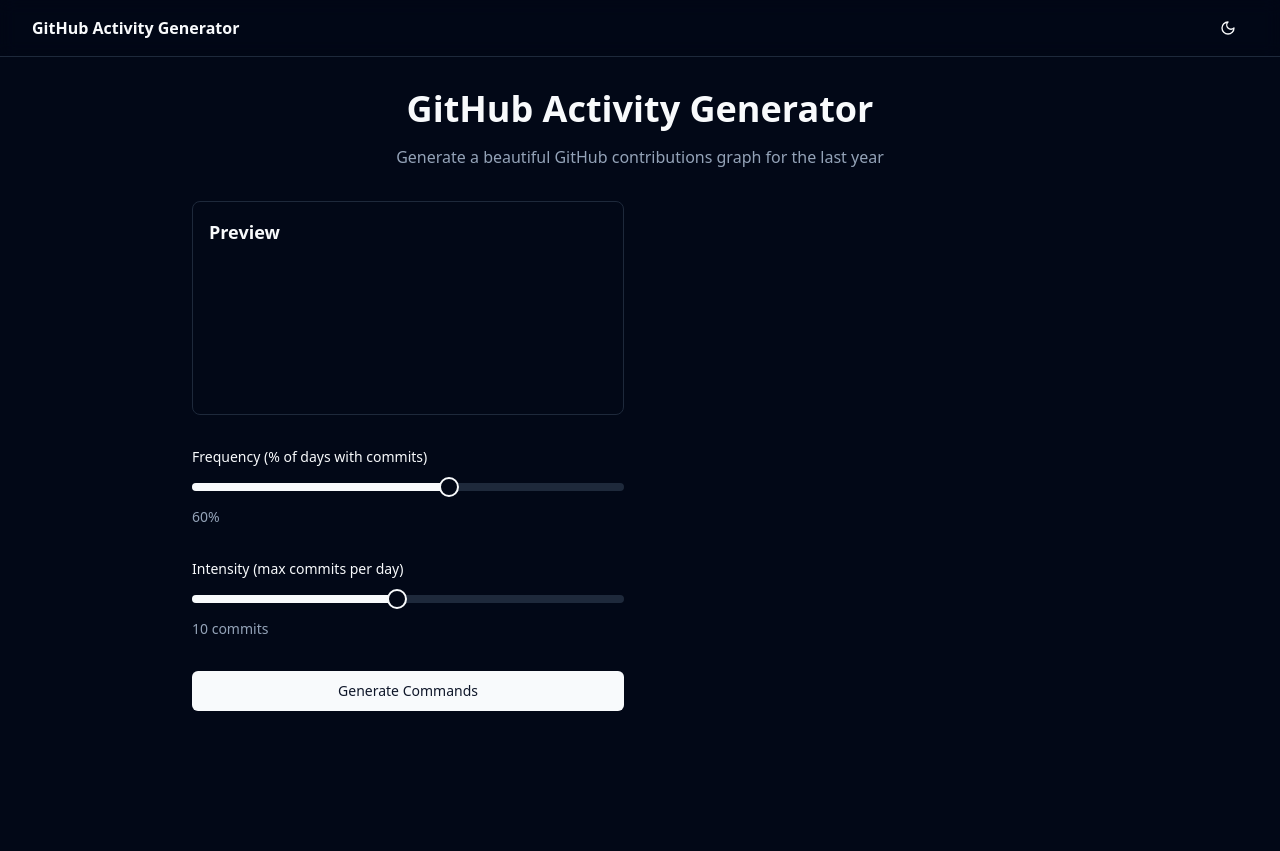
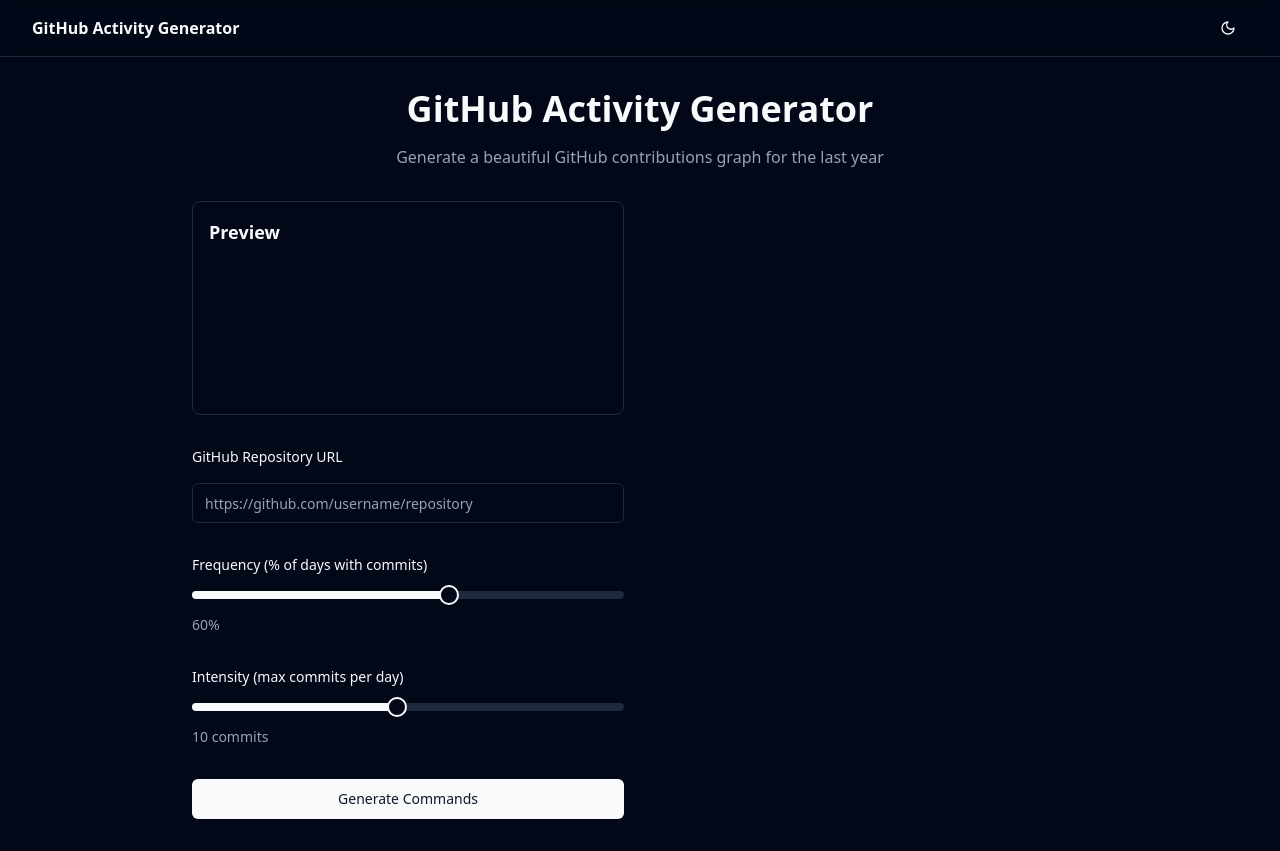
Before and after one commit to erlightdev/contribution-enchanter, a React (Vite) app: page / in a window 1280 px wide. Before the commit the page ends 800 px from the top, so only its background shows below. Built offline with nearby package versions, Linux system fonts and the light colour scheme.

Commit message:
Add GitHub Repository Command Form
Implement a form to allow users to input their GitHub repository details and generate corresponding commands based on the provided information.
[skip gpt_engineer]

```diff
--- a/src/components/CommandOutput.tsx
+++ b/src/components/CommandOutput.tsx
@@ -5,9 +5,10 @@ import { Copy } from "lucide-react";
 interface CommandOutputProps {
   frequency: number;
   intensity: number;
+  repoUrl: string;
 }
 
-const CommandOutput: React.FC<CommandOutputProps> = ({ frequency, intensity }) => {
+const CommandOutput: React.FC<CommandOutputProps> = ({ frequency, intensity, repoUrl }) => {
   const commands = `# Initialize repository
 git init
 
@@ -46,7 +47,7 @@ chmod +x generate.sh
 ./generate.sh
 
 # Push to GitHub
-git remote add origin <your-repository-url>
+git remote add origin ${repoUrl}
 git branch -M main
 git push -u origin main`;
 
--- a/src/components/GeneratorForm.tsx
+++ b/src/components/GeneratorForm.tsx
@@ -1,6 +1,7 @@
-import React from 'react';
+import React, { useState } from 'react';
 import { Slider } from "@/components/ui/slider";
 import { Button } from "@/components/ui/button";
+import { Input } from "@/components/ui/input";
 import { toast } from "sonner";
 
 interface GeneratorFormProps {
@@ -8,7 +9,7 @@ interface GeneratorFormProps {
   setFrequency: (value: number) => void;
   intensity: number;
   setIntensity: (value: number) => void;
-  onGenerate: () => void;
+  onGenerate: (repoUrl: string) => void;
 }
 
 const GeneratorForm: React.FC<GeneratorFormProps> = ({
@@ -18,8 +19,33 @@ const GeneratorForm: React.FC<GeneratorFormProps> = ({
   setIntensity,
   onGenerate,
 }) => {
+  const [repoUrl, setRepoUrl] = useState('');
+
+  const handleSubmit = (e: React.FormEvent) => {
+    e.preventDefault();
+    if (!repoUrl) {
+      toast.error("Please enter a repository URL");
+      return;
+    }
+    onGenerate(repoUrl);
+    toast.success("Commands copied to clipboard!");
+  };
+
   return (
-    <div className="space-y-8">
+    <form onSubmit={handleSubmit} className="space-y-8">
+      <div className="space-y-4">
+        <label className="block text-sm font-medium">
+          GitHub Repository URL
+        </label>
+        <Input
+          type="url"
+          placeholder="https://github.com/username/repository"
+          value={repoUrl}
+          onChange={(e) => setRepoUrl(e.target.value)}
+          className="w-full"
+        />
+      </div>
+
       <div className="space-y-4">
         <label className="block text-sm font-medium">
           Frequency (% of days with commits)
@@ -52,16 +78,10 @@ const GeneratorForm: React.FC<GeneratorFormProps> = ({
         </span>
       </div>
 
-      <Button
-        onClick={() => {
-          onGenerate();
-          toast.success("Commands copied to clipboard!");
-        }}
-        className="w-full"
-      >
+      <Button type="submit" className="w-full">
         Generate Commands
       </Button>
-    </div>
+    </form>
   );
 };
 
--- a/src/pages/Index.tsx
+++ b/src/pages/Index.tsx
@@ -8,8 +8,10 @@ const Index = () => {
   const [frequency, setFrequency] = useState(0.6);
   const [intensity, setIntensity] = useState(10);
   const [showCommands, setShowCommands] = useState(false);
+  const [repoUrl, setRepoUrl] = useState('');
 
-  const handleGenerate = () => {
+  const handleGenerate = (url: string) => {
+    setRepoUrl(url);
     setShowCommands(true);
   };
 
@@ -40,7 +42,11 @@ const Index = () => {
             {showCommands && (
               <div className="space-y-4">
                 <h2 className="text-xl font-semibold">Generated Commands</h2>
-                <CommandOutput frequency={frequency} intensity={intensity} />
+                <CommandOutput
+                  frequency={frequency}
+                  intensity={intensity}
+                  repoUrl={repoUrl}
+                />
                 <p className="text-sm text-muted-foreground">
                   ⚠️ Disclaimer: This tool is for educational purposes only. Using it to deceive others about your contributions is not recommended.
                 </p>
```
